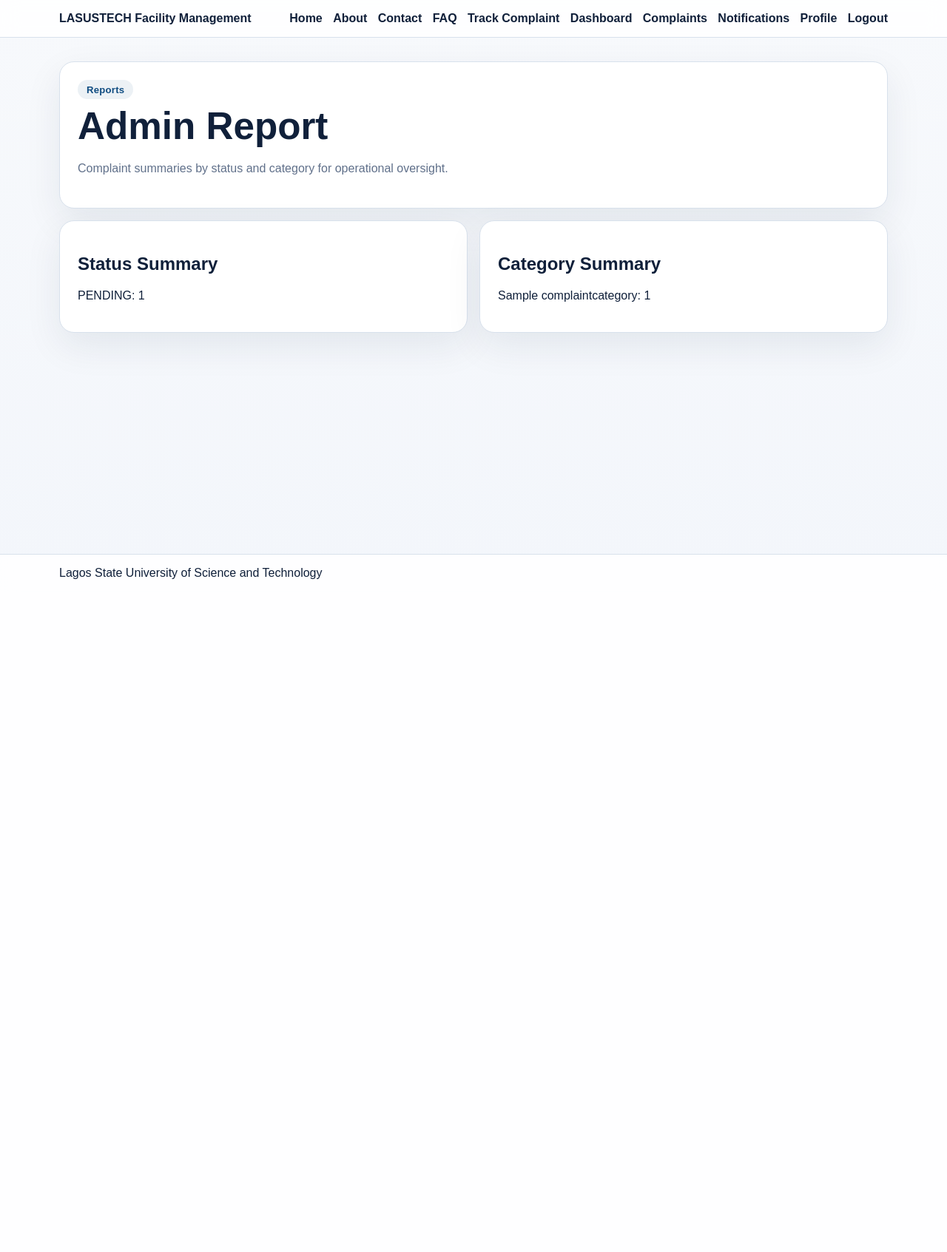
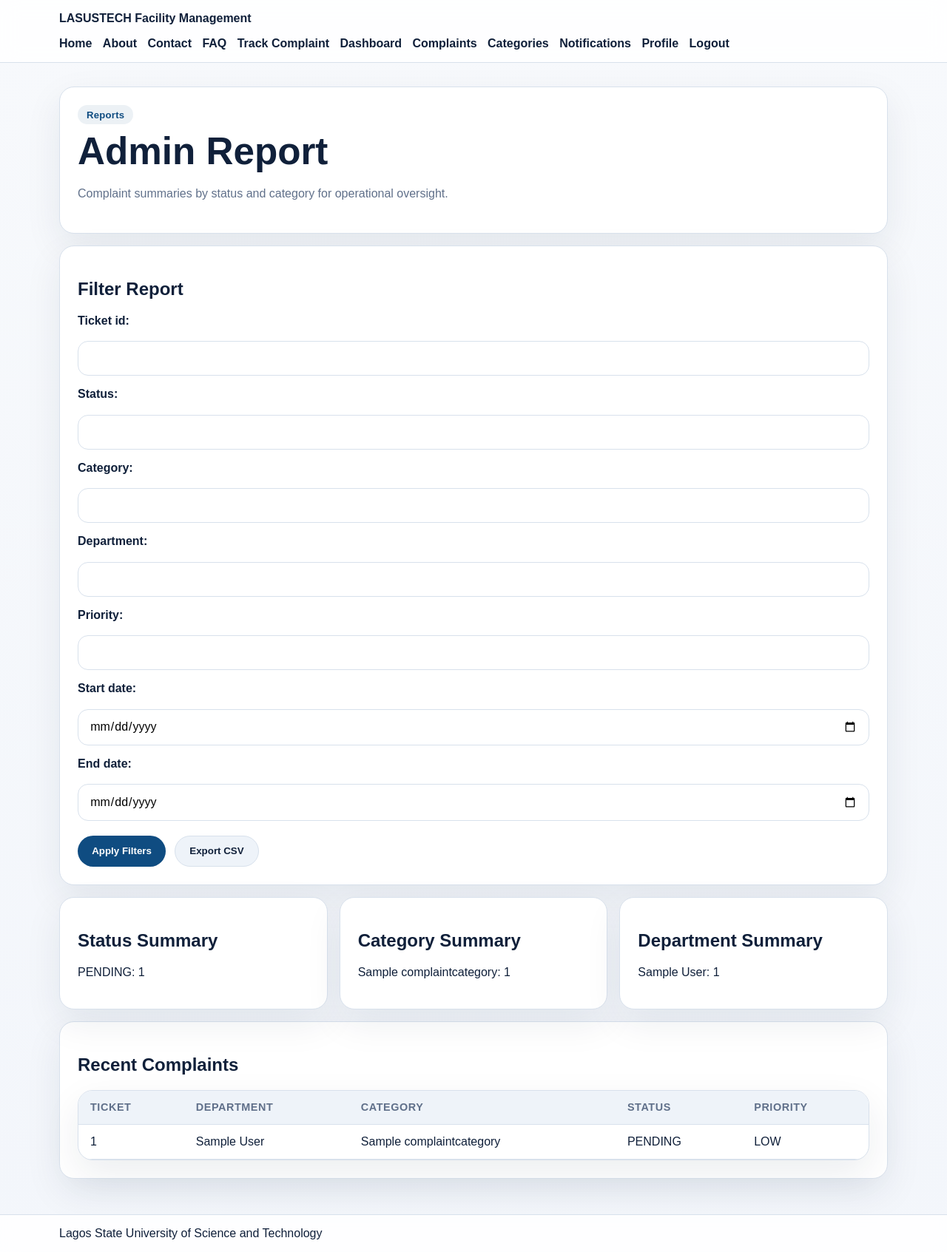
Before and after one commit to DocHoax/university_facility_management, a Django app: page /reports/ in a window 1280 px wide. Shown: the whole page at 74% size. Before the commit the page ends 783 px from the top, so only its background shows below. Run offline with Django 5.2, Linux system fonts and the light colour scheme; a user stored in the database is signed in; data comes from the database, SQL or seed files in the repository; tables that the repository leaves empty hold one stand-in row (values such as "Sample post").

Commit message:
feat: Add complaint category management features including forms, views, and templates
Co-authored-by: Copilot <copilot@github.com>

```diff
--- a/complaints/urls.py
+++ b/complaints/urls.py
@@ -5,6 +5,7 @@ from complaints.views import (
     complaint_create_view,
     complaint_detail_view,
     complaint_list_view,
+    category_list_view,
     complaint_track_view,
     complaint_status_update_view,
 )
@@ -14,6 +15,7 @@ app_name = "complaints"
 urlpatterns = [
     path("", complaint_list_view, name="list"),
     path("track/", complaint_track_view, name="track"),
+    path("categories/", category_list_view, name="categories"),
     path("create/", complaint_create_view, name="create"),
     path("<str:ticket_id>/assign/", complaint_assign_view, name="assign"),
     path("<str:ticket_id>/status/", complaint_status_update_view, name="status-update"),
--- a/reports/views.py
+++ b/reports/views.py
@@ -1,16 +1,94 @@
 from django.contrib.auth.decorators import login_required
+from django.http import HttpResponse, HttpResponseForbidden
 from django.db.models import Count
 from django.shortcuts import render
+from django.utils import timezone
+import csv
 
 from complaints.models import Complaint
+from reports.forms import ReportFilterForm
+from reports.models import Report
+
+
+def _is_admin(user):
+    return user.is_authenticated and user.role == "ADMIN"
 
 
 @login_required
 def report_view(request):
-    status_summary = Complaint.objects.values("status").annotate(total=Count("id")).order_by("status")
-    category_summary = Complaint.objects.values("category__name").annotate(total=Count("id")).order_by("-total")
+    if not _is_admin(request.user):
+        return HttpResponseForbidden("Only administrators can view reports.")
+
+    form = ReportFilterForm(request.GET or None)
+    complaints = Complaint.objects.select_related("department", "category", "user")
+    filters = {}
+
+    if form.is_valid():
+        cleaned = form.cleaned_data
+        if cleaned.get("ticket_id"):
+            complaints = complaints.filter(ticket_id__icontains=cleaned["ticket_id"])
+            filters["ticket_id"] = cleaned["ticket_id"]
+        if cleaned.get("status"):
+            complaints = complaints.filter(status__iexact=cleaned["status"])
+            filters["status"] = cleaned["status"]
+        if cleaned.get("category"):
+            complaints = complaints.filter(category__name__icontains=cleaned["category"])
+            filters["category"] = cleaned["category"]
+        if cleaned.get("department"):
+            complaints = complaints.filter(department__name__icontains=cleaned["department"])
+            filters["department"] = cleaned["department"]
+        if cleaned.get("priority"):
+            complaints = complaints.filter(priority__iexact=cleaned["priority"])
+            filters["priority"] = cleaned["priority"]
+        if cleaned.get("start_date"):
+            complaints = complaints.filter(date_submitted__date__gte=cleaned["start_date"])
+            filters["start_date"] = cleaned["start_date"].isoformat()
+        if cleaned.get("end_date"):
+            complaints = complaints.filter(date_submitted__date__lte=cleaned["end_date"])
+            filters["end_date"] = cleaned["end_date"].isoformat()
+
+    if request.GET.get("export") == "csv":
+        response = HttpResponse(content_type="text/csv")
+        response["Content-Disposition"] = 'attachment; filename="complaints_report.csv"'
+        writer = csv.writer(response)
+        writer.writerow(["Ticket ID", "User", "Department", "Category", "Priority", "Status", "Date Submitted", "Date Resolved"])
+        for complaint in complaints:
+            writer.writerow([
+                complaint.ticket_id,
+                complaint.user.get_full_name() or complaint.user.username,
+                complaint.department.name,
+                complaint.category.name,
+                complaint.priority,
+                complaint.status,
+                complaint.date_submitted.strftime("%Y-%m-%d %H:%M"),
+                complaint.date_resolved.strftime("%Y-%m-%d %H:%M") if complaint.date_resolved else "",
+            ])
+        Report.objects.create(
+            title="Complaints CSV Export",
+            report_type=Report.ReportType.SUMMARY,
+            generated_by=request.user,
+            parameters={"filters": filters, "format": "csv", "generated_at": timezone.now().isoformat()},
+        )
+        return response
+
+    status_summary = complaints.values("status").annotate(total=Count("id")).order_by("status")
+    category_summary = complaints.values("category__name").annotate(total=Count("id")).order_by("-total")
+    department_summary = complaints.values("department__name").annotate(total=Count("id")).order_by("-total")
+    Report.objects.create(
+        title="Complaints Summary Report",
+        report_type=Report.ReportType.SUMMARY,
+        generated_by=request.user,
+        parameters={"filters": filters, "format": "html", "generated_at": timezone.now().isoformat()},
+    )
     return render(
         request,
         "reports/admin_report.html",
-        {"status_summary": status_summary, "category_summary": category_summary},
+        {
+            "form": form,
+            "complaints": complaints.order_by("-date_submitted")[:50],
+            "status_summary": status_summary,
+            "category_summary": category_summary,
+            "department_summary": department_summary,
+            "filters": filters,
+        },
     )
--- a/templates/base.html
+++ b/templates/base.html
@@ -23,6 +23,7 @@
                     {% if user.is_authenticated %}
                         <a href="{% url 'dashboard:home' %}">Dashboard</a>
                         <a href="{% url 'complaints:list' %}">Complaints</a>
+                        {% if user.role == 'ADMIN' %}<a href="{% url 'complaints:categories' %}">Categories</a>{% endif %}
                         <a href="{% url 'notifications:list' %}">Notifications</a>
                         <a href="{% url 'accounts:profile' %}">Profile</a>
                         <a href="{% url 'accounts:logout' %}">Logout</a>
--- a/templates/complaints/list.html
+++ b/templates/complaints/list.html
@@ -18,4 +18,8 @@
 {% empty %}
 <p>No complaints found.</p>
 {% endfor %}
+<div class="helper-row">
+	<a href="{% url 'complaints:create' %}">Submit new complaint</a>
+	<a href="{% url 'complaints:track' %}">Track by ticket ID</a>
+</div>
 {% endblock %}
--- a/templates/reports/admin_report.html
+++ b/templates/reports/admin_report.html
@@ -6,14 +6,42 @@
 	<p class="muted">Complaint summaries by status and category for operational oversight.</p>
 </div>
 
+<div class="card" style="margin-top: 1rem;">
+	<h2>Filter Report</h2>
+	<form method="get">
+		{{ form.as_p }}
+		<div class="hero-actions">
+			<button type="submit">Apply Filters</button>
+			<button type="submit" name="export" value="csv" class="secondary">Export CSV</button>
+		</div>
+	</form>
+</div>
+
 <div class="grid" style="margin-top: 1rem;">
-	<div class="card">
-		<h2>Status Summary</h2>
-		{% for item in status_summary %}<p>{{ item.status }}: {{ item.total }}</p>{% empty %}<p>No data yet.</p>{% endfor %}
-	</div>
-	<div class="card">
-		<h2>Category Summary</h2>
-		{% for item in category_summary %}<p>{{ item.category__name }}: {{ item.total }}</p>{% empty %}<p>No data yet.</p>{% endfor %}
+	<div class="card"><h2>Status Summary</h2>{% for item in status_summary %}<p>{{ item.status }}: {{ item.total }}</p>{% empty %}<p>No data yet.</p>{% endfor %}</div>
+	<div class="card"><h2>Category Summary</h2>{% for item in category_summary %}<p>{{ item.category__name }}: {{ item.total }}</p>{% empty %}<p>No data yet.</p>{% endfor %}</div>
+	<div class="card"><h2>Department Summary</h2>{% for item in department_summary %}<p>{{ item.department__name }}: {{ item.total }}</p>{% empty %}<p>No data yet.</p>{% endfor %}</div>
+</div>
+
+<div class="card" style="margin-top: 1rem;">
+	<h2>Recent Complaints</h2>
+	<div class="table-wrap">
+		<table>
+			<thead><tr><th>Ticket</th><th>Department</th><th>Category</th><th>Status</th><th>Priority</th></tr></thead>
+			<tbody>
+				{% for complaint in complaints %}
+				<tr>
+					<td>{{ complaint.ticket_id }}</td>
+					<td>{{ complaint.department }}</td>
+					<td>{{ complaint.category }}</td>
+					<td>{{ complaint.status }}</td>
+					<td>{{ complaint.priority }}</td>
+				</tr>
+				{% empty %}
+				<tr><td colspan="5">No matching complaints.</td></tr>
+				{% endfor %}
+			</tbody>
+		</table>
 	</div>
 </div>
 {% endblock %}
```
Also changed, not shown: complaints/forms.py (+7 -1 lines), complaints/views.py (+24 -2 lines), templates/complaints/categories.html (added, +34 -0 lines).
